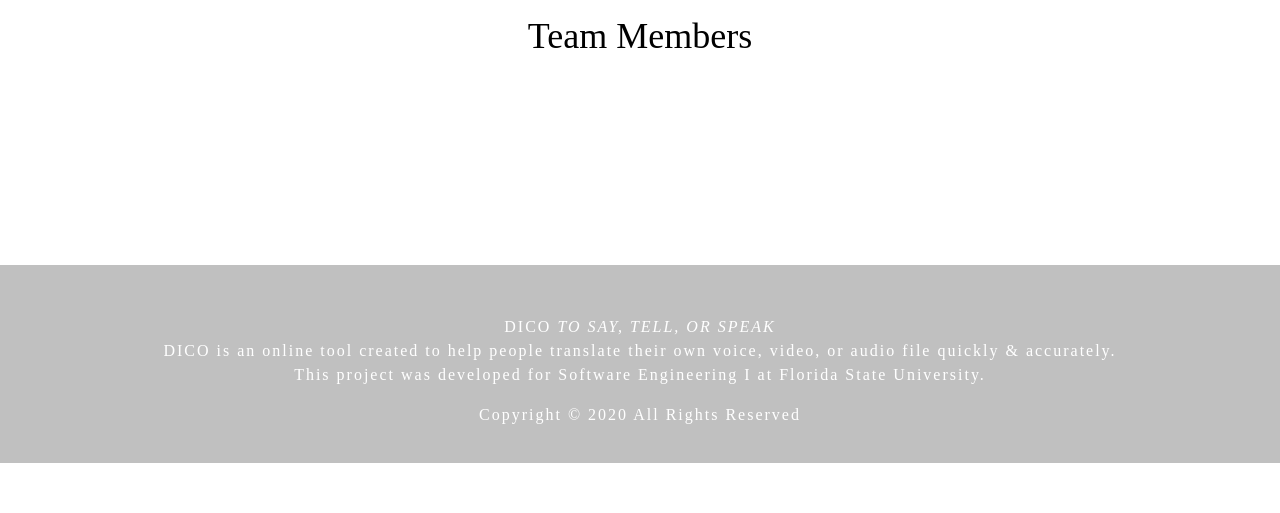
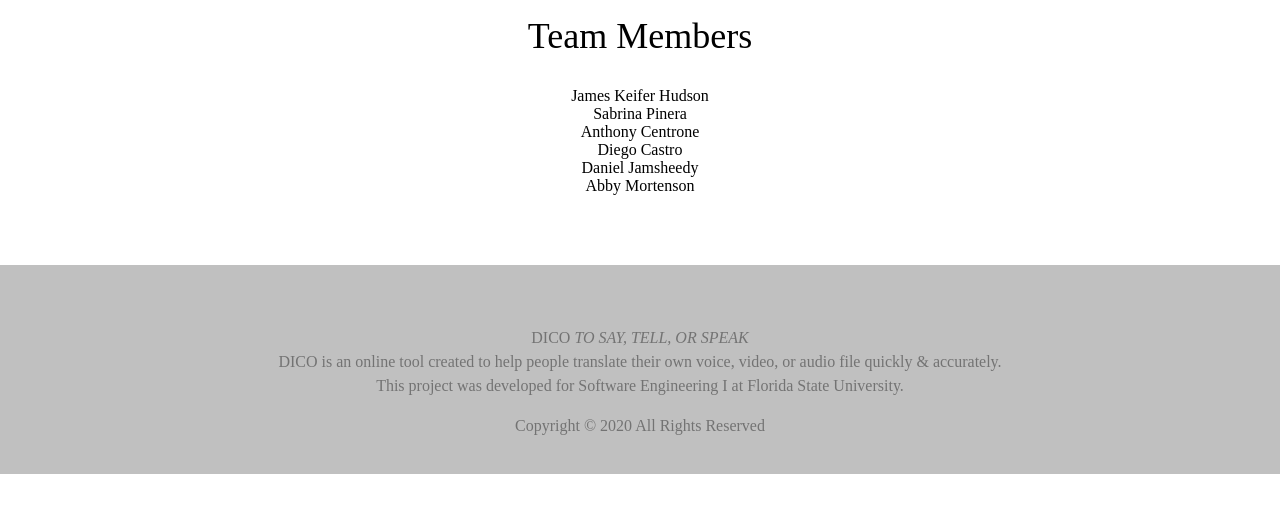
Before and after one commit to acentrone/SoftwareEngineering, a Flask app: page /team in a window 1280 px wide. Shown: the part 105-618 px from the top of the page. Run offline with Flask 2, Linux system fonts and the light colour scheme; some libraries are stand-ins or nearby versions.

Commit message:
Changes made 3/9/20 Anthony Centrone HTML: layout.html added as a general template for all pages to follow (header and footer).
CSS: static directory created to store CSS templates. style.css created to make style changes to the website.

Python: wtf.py dropdown menu added to the form for users to select target language to translate to.

app.py target language variable is now set to the users input from the dropdown menu on the translate page

```diff
--- a/Group_Project/static/css/style.css
+++ b/Group_Project/static/css/style.css
@@ -27,7 +27,7 @@ h1 {
   font-family: 'montserrat';
   font-weight: 100;
   font-size: 42px;
-  color: black;
+  font-color: black;
   text-align: center;
 }
 
@@ -41,8 +41,8 @@ h2 {
 
 p {
     font-family: 'montserrat';
-    font-color: black;
-    font-weight: 100;
+    font-color: #00000;
+    font-weight: 200;
     font-size: 16px;
     text-align: center;
     margin-left: 0px;
@@ -108,13 +108,3 @@ select {
   margin:0
     text-align: center;
 }
-
-p
-{
-  color:#fff;
-  font-family: 'montserrat'
-  font-size:18px;
-  text-align: center;
-  margin-top:5px;
-  letter-spacing:2px
-}
--- a/Group_Project/templates/home.html
+++ b/Group_Project/templates/home.html
@@ -8,7 +8,9 @@
 {% extends "layout.html" %}
 {% block content %}
 <div class="about">
+    <br><br><br><br><br><br><br>
 <h2>CEN 4020 Software Engineering Group Project</h2>
+    <br><br><br><br>
 <br>
 <br>
 <br>
--- a/Group_Project/templates/layout.html
+++ b/Group_Project/templates/layout.html
@@ -33,11 +33,13 @@
       <div class="container">
         <div class="row">
           <div>
-            <p class="copyright-text">Copyright &copy; 2020 All Rights Reserved</a>
+            <p class="copyright-text">Copyright &copy; 2020 All Rights Reserved
             </p>
           </div>
         </div>
       </div>
+    </div>
+   </div>
     </footer>
 
   </body>
--- a/Group_Project/templates/team.html
+++ b/Group_Project/templates/team.html
@@ -8,7 +8,8 @@
 {% extends "layout.html" %}
 {% block content %}
 <h2>Team Members</h2>
-<p>
+<body>
+    <p>
     James Keifer Hudson
     <br>
     Sabrina Pinera
@@ -20,7 +21,8 @@
     Daniel Jamsheedy
     <br>
     Abby Mortenson
-</p>
+    </p>
+</body>
 <br>
 <br>
 <br>
```
